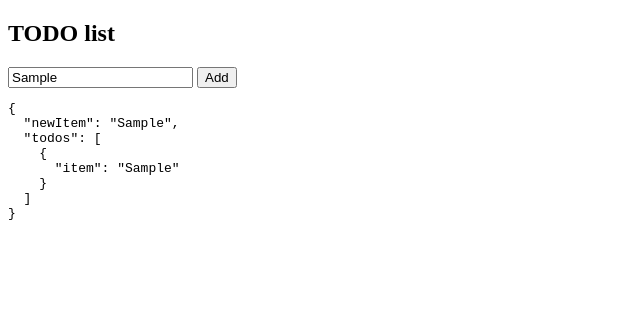
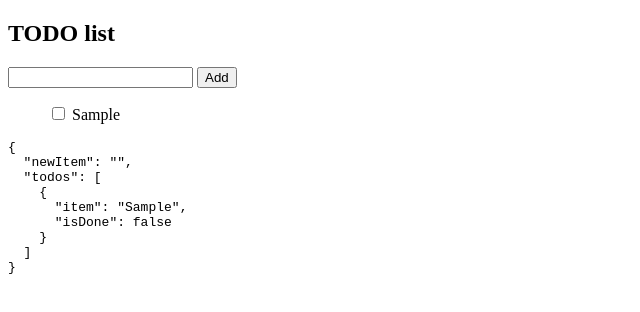
Before and after one commit to SoxSTAr/SoxSTAr.github.io, a plain HTML site: page index.html in a window 1280 px wide. Both pictures are taken after typing "Sample" into the empty fields and a click on the button "Add". Shown: the whole page, without its empty margins (0-640 px from the left). Drawn offline with nearby package versions, Linux system fonts and the light colour scheme.

Commit message:
text line

```diff
--- a/index.css
+++ b/index.css
@@ -0,0 +1,7 @@
+#app ul{
+	list-style: none;
+}
+
+#app li > span.done {
+	text-decoration: line-through;
+}
--- a/index.html
+++ b/index.html
@@ -2,6 +2,7 @@
 <html>
 <head>
 	<title>TODO</title>
+	<link rel="stylesheet" type="text/css" href="index.css">
 </head>
 <body>
 
@@ -13,6 +14,12 @@
 				Add
 			</button>
 		</form>
+		<ul>
+			<li v-for="todo in todos">
+				<input type="checkbox" v-model="todo.isDone">
+				<span v-bind:class="{ done: todo.isDone }">{{ todo.item }}</span>
+			</li>
+		</ul>
 		<pre>{{ $data }}</pre>
 	</div>
 
--- a/main.js
+++ b/main.js
@@ -7,11 +7,15 @@ var app = new Vue({
 	methods:{
 		addItem: function(event){
 			//alert();
+			if (this.newItem == '') return;
+
 			var todo = {
-				item: this.newItem
+				item: this.newItem,
+				isDone: false
 			};
 
 			this.todos.push(todo);
+			this.newItem = '';
 		}
 	}
 })
```
